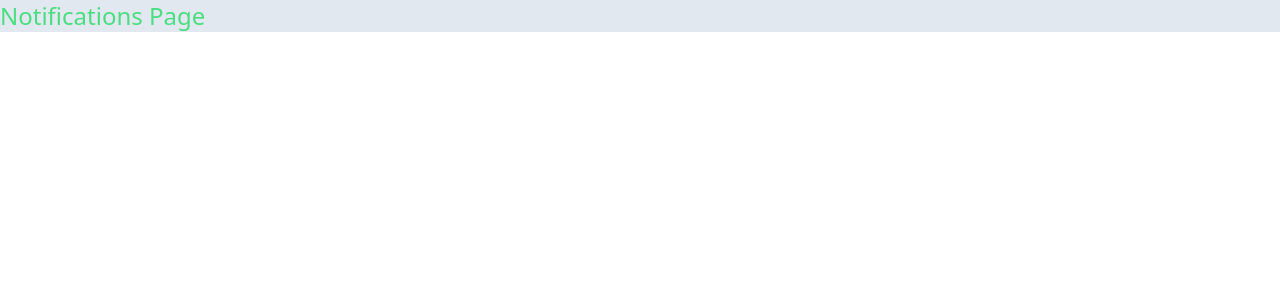
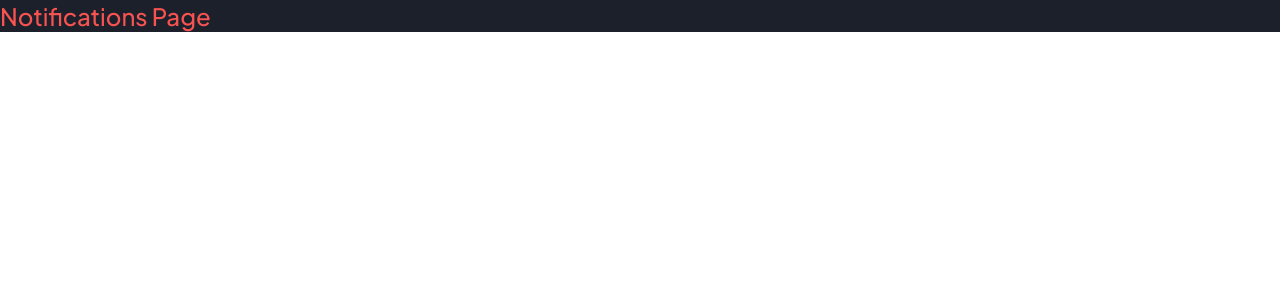
Before and after one commit to pkthunder87/notifications-page, a React (Vite) app: page / in a window 1280 px wide. Shown: the top 300 px of the page. Built offline with nearby package versions, Linux system fonts and the light colour scheme.

Commit message:
Feat: Add colors and fonts to tailwind config

```diff
--- a/index.html
+++ b/index.html
@@ -1,8 +1,14 @@
-<!DOCTYPE html>
+<!doctype html>
 <html lang="en">
   <head>
     <meta charset="UTF-8" />
     <meta name="viewport" content="width=device-width, initial-scale=1.0" />
+    <link rel="preconnect" href="https://fonts.googleapis.com" />
+    <link rel="preconnect" href="https://fonts.gstatic.com" crossorigin />
+    <link
+      href="https://fonts.googleapis.com/css2?family=Plus+Jakarta+Sans:wght@500;800&display=swap"
+      rel="stylesheet"
+    />
     <title>Notifications Page</title>
   </head>
   <body>
--- a/src/App.jsx
+++ b/src/App.jsx
@@ -1,6 +1,6 @@
 function App() {
   return (
-    <div className="bg-slate-200 text-2xl text-green-400">
+    <div className="bg-very-dark-blue text-red text-2xl">
       Notifications Page
     </div>
   );
--- a/tailwind.config.js
+++ b/tailwind.config.js
@@ -2,7 +2,29 @@
 export default {
   content: ['./index.html', './src/**/*.{js,ts,jsx,tsx}'],
   theme: {
-    extend: {},
+    fontFamily: {
+      sans: 'Plus Jakarta Sans',
+    },
+    screens: {
+      sm: '425px',
+      md: '750px',
+      lg: '1024px',
+      xl: '1280px',
+      xl2: '1440px',
+    },
+    extend: {
+      colors: {
+        red: 'hsl(1, 90%, 64%)',
+        blue: 'hsl(219, 85%, 26%)',
+        white: 'hsl(0, 0%, 100%)',
+        'very-light-grayish-blue': 'hsl(210, 60%, 98%)',
+        'light-grayish-blue 1': 'hsl(211, 68%, 94%)',
+        'light-grayish-blue 2': 'hsl(205, 33%, 90%)',
+        'grayish-blue': 'hsl(219, 14%, 63%)',
+        'dark-grayish-blue': 'hsl(219, 12%, 42%)',
+        'very-dark-blue': 'hsl(224, 21%, 14%)',
+      },
+    },
   },
   plugins: [],
 };
```
